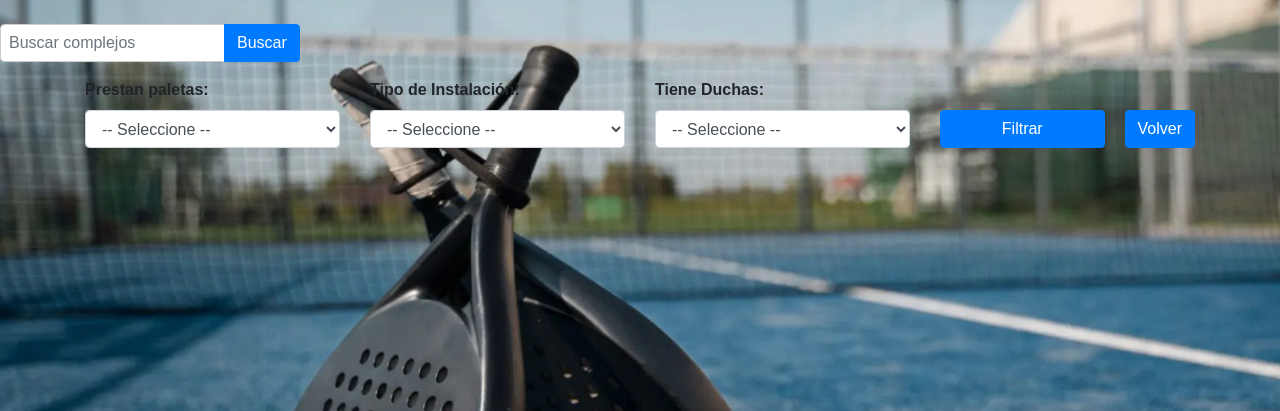
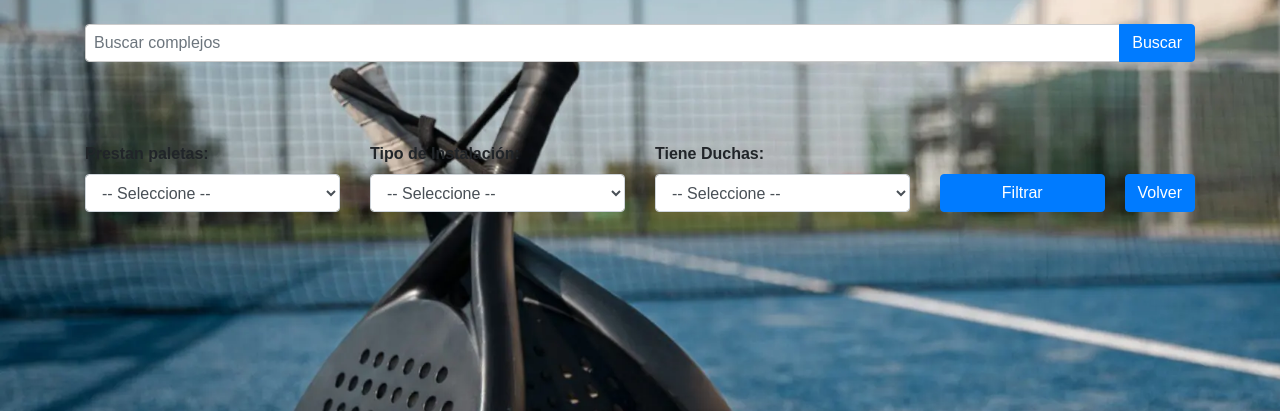
Before and after one commit to Inwinkelried/ucse2024-IW-TP, a Django app: page /ver_complejos/ in a window 1280 px wide. Shown: the part 56-467 px from the top of the page. Run offline with Django 5.2, Linux system fonts and the light colour scheme; some libraries are stand-ins or nearby versions.

Commit message:
Correciones solicitadas
Estilo agregado para la busqueda
Direccion y numero de pista agregado en el detalle
Eliminacion de texto rango horario
Busqueda agregada en otro contenedor

```diff
--- a/padel/static/padel/css/estilos.css
+++ b/padel/static/padel/css/estilos.css
@@ -285,3 +285,14 @@ button:hover {
   color: #ffffff;
   font-size: 200%;
 }
+
+.form-inline {
+  display: flex;
+  flex-wrap: wrap;
+  align-items: center;
+
+}
+
+.col-md-3 {
+  margin-top: 80px;
+}
--- a/padel/templates/registration/registro_complejos.html
+++ b/padel/templates/registration/registro_complejos.html
@@ -30,12 +30,6 @@
           <label for="direccion">Direccion:</label>
           {{ form.direccion }}
         </div>
-        <div class="form-group">
-          <label for="rango_horario">Rango horario de los turnos(no anda):</label>
-
-        </div>
-        <div class="form-group">
-          <label for="duracion turnos">duracion turnos (no anda):</label>
 
         <button type="submit" class="btn btn-primary">Sign Up</button>
         <a href="{% url 'ver_complejos' %}" class="btn btn-primary" id="volver-btn">Volver</a>
--- a/padel/templates/ver_complejos.html
+++ b/padel/templates/ver_complejos.html
@@ -4,7 +4,12 @@
 
 {% block content %}
 <!-- Barra de busqueda -->
-<form method="get" action="{% url 'buscar_complejos_view' %}" class="form-inline mb-3">
+
+
+  <!-- Formulario para filtrar complejos -->
+    <form method="get">
+<div class="container">
+    <form method="get" action="{% url 'buscar_complejos_view' %}" class="form-inline mb-3">
     <div class="input-group">
       <input type="text" class="form-control" placeholder="Buscar complejos" name="q" value="{{ request.GET.q }}">
       <div class="input-group-append">
@@ -12,10 +17,6 @@
       </div>
     </div>
 </form>
-
-  <!-- Formulario para filtrar complejos -->
-    <form method="get">
-<div class="container">
             <div class="row">
                 <div class="col-md-3 mb-3">
                     <label for="prestan_paletas">Prestan paletas:</label>
```
